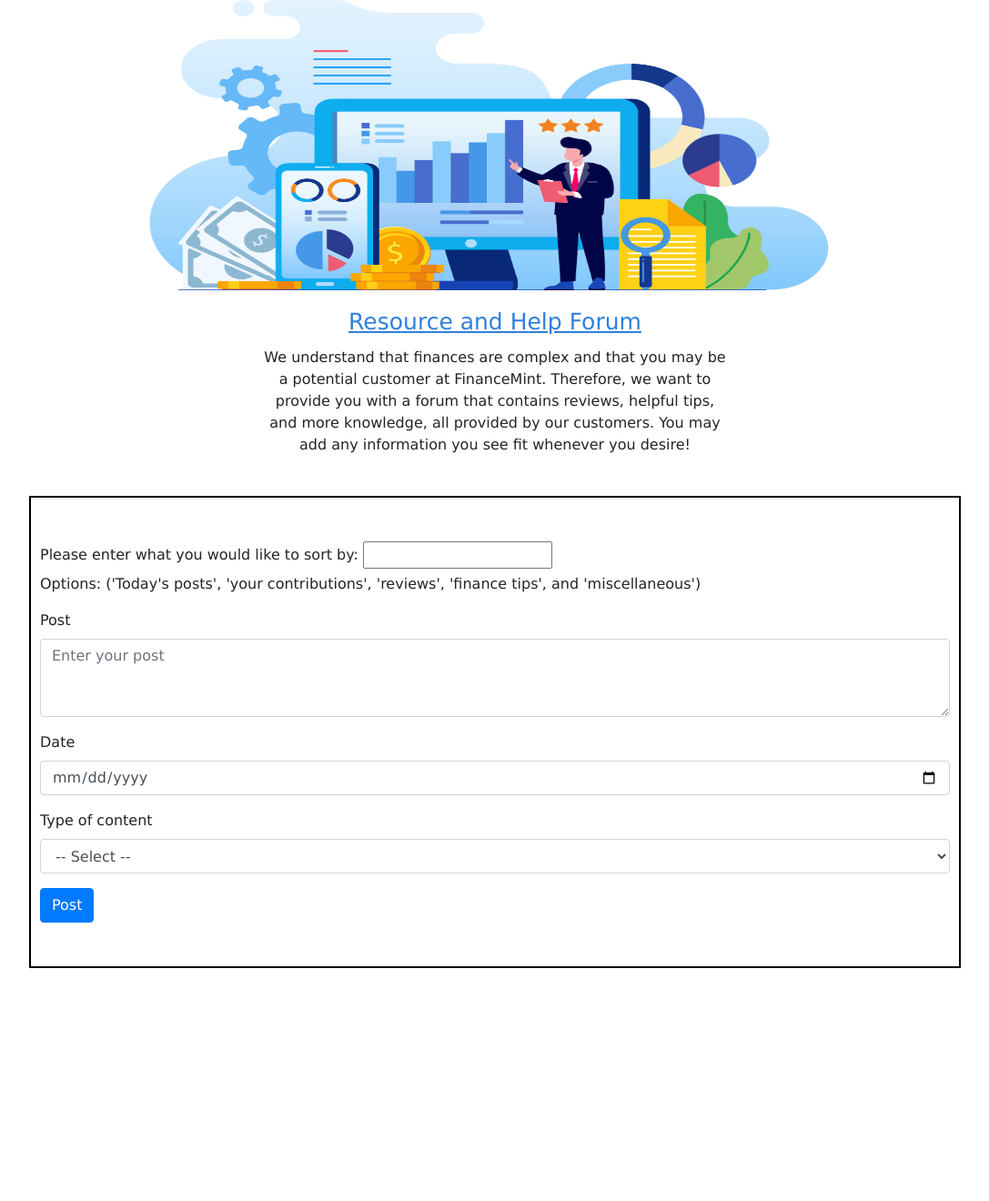
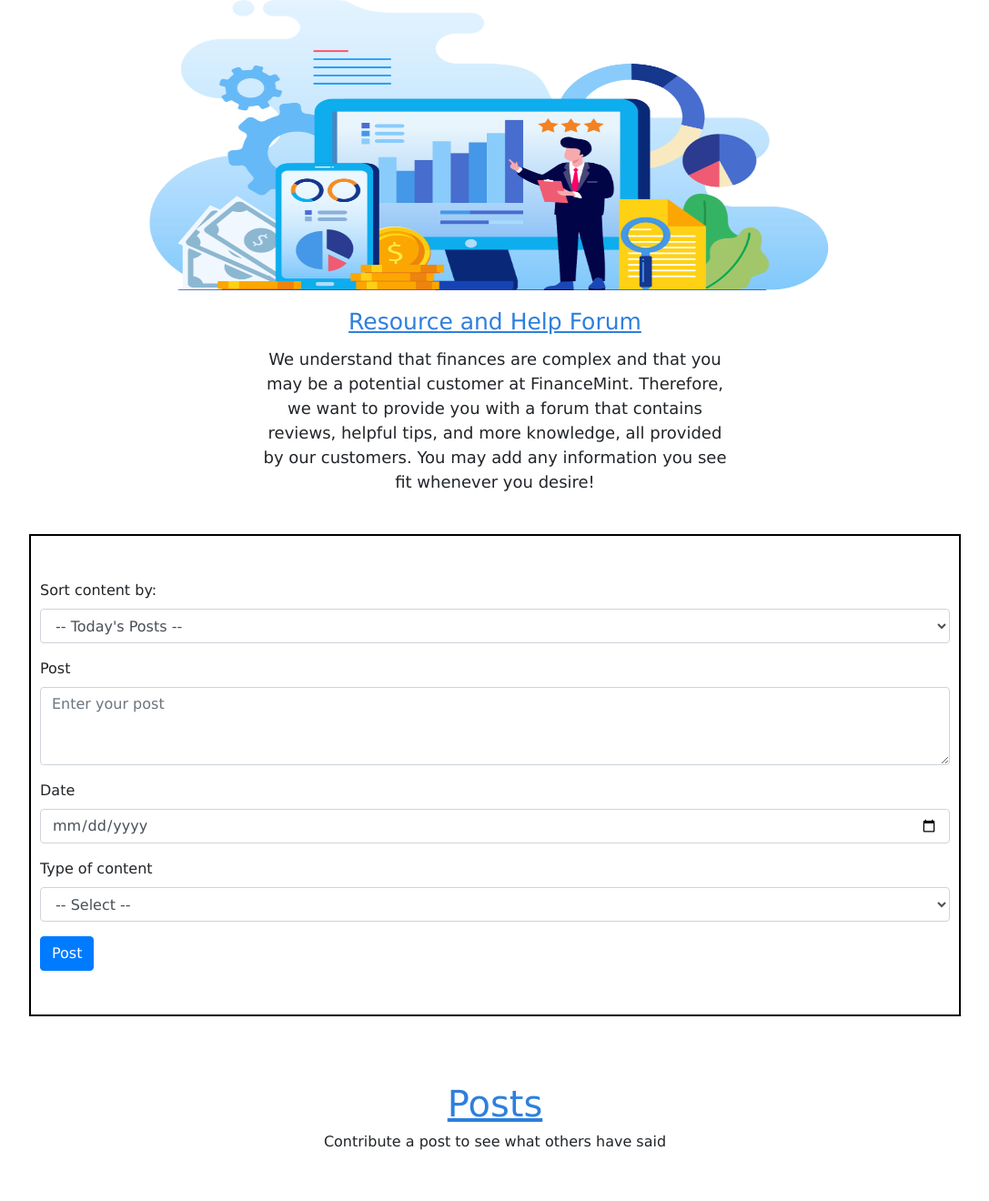
Before and after one commit to 123ginger/FinanceMint, a Flask app: page /forum in a window 1280 px wide; the page is wider, and only the part inside the window is pictured. Shown: the part 79-1399 px from the top of that part at 91% size, without its empty margins (96-1183 px from the left). Before the commit the page ends 1143 px from the top of that part, so only its background shows below. Run offline with Flask 3, Linux system fonts and the light colour scheme; some libraries are stand-ins or nearby versions.

Commit message:
made the printing for cards work

```diff
--- a/app.py
+++ b/app.py
@@ -6,6 +6,10 @@
 
 app.secret_key = "vra8eppuJ9vOYP/ybw=="
 
+
+@app.route("/")
+def home1():
+    return render_template("login.html")
 
 # homepage
 @app.route("/home")
@@ -35,6 +39,7 @@
             return redirect(url_for("home"))
 
 
+
 # signup
 @app.route("/signup", methods=["GET", "POST"])
 def signup():
@@ -59,21 +64,24 @@
 
 
 
-
 # Forum page
 @app.route("/forum", methods=["GET", "POST"])
 def forum():
     if request.method=="GET":
         return render_template("forum.html")
     elif request.method == "POST":
-        content = request.form["post-textarea"]
+        content = request.form["post-text-area"]
         date = request.form["post-date-input"]
         type = request.form["post-type-select"]
         sort_by = request.form["post-sort-by"]
         temp = Post(content, date, type)
         db_session.add(temp)
         db_session.commit()
-        # query posts where the forms requested type is equal to a posts type
+        # print the posts being made while on page
+        records = db_session.query(Post).all()
+        return render_template('forum.html', records=records)
+
+        # sort the posts
         #sorted_posts = db_session.query(Post).where((sort_by == Post.type)).first()
         #posts = db_session.query(Post)
         #if sorted_posts == None:
--- a/database.py
+++ b/database.py
@@ -21,8 +21,8 @@
 db_logger.setLevel(db_logger_log_level)
 
 # Creates the engine to connect with our database
-# TODO: Change the name from "vet" to something relevant
-engine = create_engine("sqlite:///vet.db", echo=False)
+# TODO: Change the name from "dabase" to something relevant
+engine = create_engine("sqlite:///database.db", echo=False)
 
 # A Scoped Session helps us when creating our apps
 db_session = scoped_session(sessionmaker(autocommit=False,
--- a/static/styles/forum.css
+++ b/static/styles/forum.css
@@ -15,13 +15,13 @@
     border: transparent;
 }
 
-.card {
+.top-card {
     border: 0;
     text-align: center;
     width: 50%;
 }
 
-.card-title {
+.top-title {
     font-size: 25px;
 }
 
@@ -32,3 +32,35 @@
     padding-left: 10px;
     padding-right: 10px;
 }
+
+.container-results {
+    display: flex;
+    flex-wrap: wrap;
+}
+
+.forum-title {
+    color: #2E7FDD;
+    text-decoration: underline;
+    display: flex;
+    justify-content: center;
+}
+
+.forum-subtitle {
+    display: flex;
+    justify-content: center;
+}
+
+.posts {
+    width: 25%;
+    border: 1px, black;
+    text-align: center;
+
+}
+
+p {
+    font-size: 18px;
+}
+
+h2 {
+    font-size: 13px;
+}
--- a/static/styles/signup.css
+++ b/static/styles/signup.css
@@ -28,7 +28,6 @@
     color: #2c3e50;
     font-weight: bold;
 }
-
     input[type="text"],
     input[type="email"],
     input[type="password"] {
@@ -39,7 +38,6 @@
     border-radius: 5px;
     box-shadow: 0 0 5px rgba(0, 0, 0, 0.1);
 }
-
     input[type="text"]:focus,
     input[type="email"]:focus,
     input[type="password"]:focus {
--- a/templates/forum.html
+++ b/templates/forum.html
@@ -44,9 +44,9 @@
     <img src="/static/images/forum_image.png" class="forum_image">
     <!-- Info about forum     <span class="sr-only">(current)</span>-->
     <div class="container first">
-      <div class="card">
+      <div class="card top-card">
         <div class="card-body">
-          <h5 class="card-title">Resource and Help Forum</h5>
+          <h5 class="card-title top-title">Resource and Help Forum</h5>
           <p class="card-text">We understand that finances are complex and that you may be a potential customer at
             FinanceMint. Therefore, we want to provide you with a forum that contains reviews, helpful tips, and more
             knowledge, all provided by our customers. You may add any information you see fit whenever you desire!</p>
@@ -61,25 +61,31 @@
 
     <br>
     <!-- ChatGPT Created Form to create the posts-->
+
     <div class="bordered-container">
       <br><br>
       <form method="POST" id="post-form">
         <div class="form-group">
-          <label for="post-sort-by">Please enter what you would like to sort by:</label>
-          <input type="text" id="post-sort-by" name="post-sort-by">
-          <div>Options: ('Today's posts', 'your contributions', 'reviews', 'finance tips', and 'miscellaneous')</div>
+          <label for="post-sort-by">Sort content by:</label>
+          <select class="form-control" id="post-sort-by" name="post-sort-by">
+            <option value="">-- Today's Posts --</option>
+            <option value="review">Reviews</option>
+            <option value="finance">Your Contributions</option>
+            <option value="misc">Finance Tips</option>
+            <option value="misc">Miscellaneous</option>
+          </select>
         </div>
         <div class="form-group">
-          <label for="post-textarea">Post</label>
-          <textarea class="form-control" id="post-textarea" rows="3" placeholder="Enter your post"></textarea>
+          <label for="post-text-area">Post</label>
+          <textarea class="form-control" id="post-text-area" name="post-text-area" rows="3" placeholder="Enter your post"></textarea>
         </div>
         <div class="form-group">
           <label for="post-date-input">Date</label>
-          <input type="date" class="form-control" id="post-date-input">
+          <input type="date" class="form-control" id="post-date-input" name="post-date-input">
         </div>
         <div class="form-group">
           <label for="post-type-select">Type of content</label>
-          <select class="form-control" id="post-type-select">
+          <select class="form-control" id="post-type-select" name="post-type-select">
             <option value="">-- Select --</option>
             <option value="review">Reviews</option>
             <option value="finance">Finance Tips</option>
@@ -88,13 +94,31 @@
         </div>
         <button type="submit" class="btn btn-primary">Post</button>
       </form><br><br>
+    </div><br><br><br>
       <!-- ChatGPT Created Form-->
 
 
       <!-- query info from desired sorting and then print those, just like twitter -->
-      <div class="container results">
+      <div class="forum-title">
+        <h1>Posts</h1><br>
+      </div>
+      <div class="forum-subtitle">
+        <h6>Contribute a post to see what others have said</h6>
+      </div><br><br>
+      <div class="container">
+        <div class="container-results">
+          {% for record in records %}
+            <div class="card posts">
+              <p>{{ record.content }}</p>
+              <h2>{{ record.date }}</h2>
 
+            </div>
+          {% endfor %}
+        </div>
       </div>
+
+
+
 
 
 
```
Also changed, not shown: models.py (+6 -3 lines), static/script.js (deleted, +0 -8 lines), templates/homepage.html (+0 -7 lines), templates/login.html (+3 -8 lines), database.db, vet.db.
